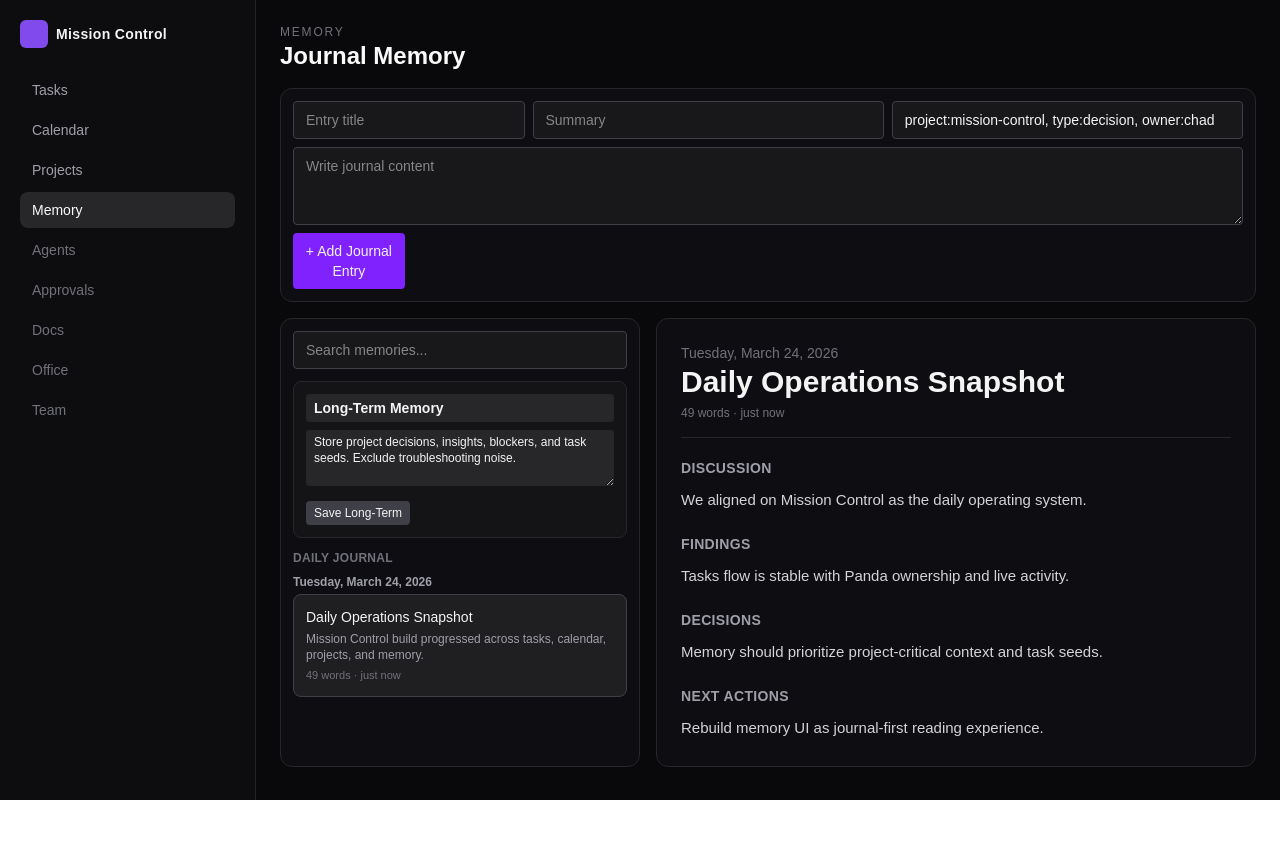
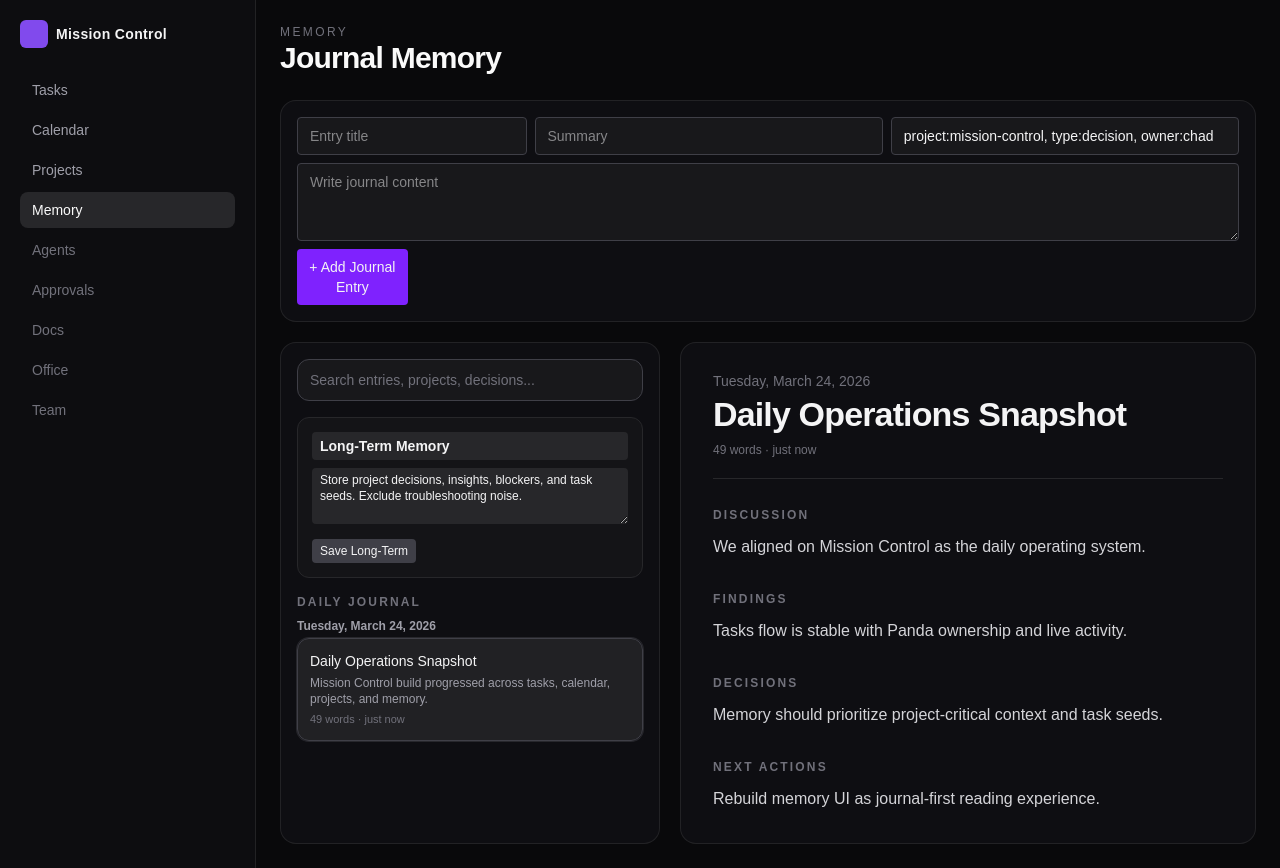
Before and after one commit to maltch1977/mission_control, a Next.js app in the folder mission-control/: page /memory in a window 1280 px wide. Before the commit the page ends 800 px from the top, so only its background shows below. Built offline with nearby package versions, Linux system fonts and the light colour scheme; no server answers; the database is empty.

Commit message:
style: polish memory journal typography and layout to match reference aesthetic

```diff
--- a/mission-control/src/app/memory/page.tsx
+++ b/mission-control/src/app/memory/page.tsx
@@ -189,12 +189,12 @@ export default function MemoryPage() {
         <Sidebar />
 
         <main className="flex-1 p-4 md:p-6">
-          <header className="mb-4">
-            <p className="text-xs uppercase tracking-[0.15em] text-zinc-500">Memory</p>
-            <h1 className="text-2xl font-semibold text-zinc-50">Journal Memory</h1>
+          <header className="mb-6">
+            <p className="text-xs uppercase tracking-[0.2em] text-zinc-500">Memory</p>
+            <h1 className="text-3xl font-semibold tracking-tight text-zinc-50">Journal Memory</h1>
           </header>
 
-          <section className="mb-4 rounded-xl border border-zinc-800 bg-[#0e0e12] p-3">
+          <section className="mb-5 rounded-2xl border border-zinc-800/80 bg-[#0e0e12] p-4">
             <form className="grid gap-2 md:grid-cols-8" onSubmit={addEntry}>
               <input value={title} onChange={(e) => setTitle(e.target.value)} className="md:col-span-2 rounded border border-zinc-700 bg-zinc-900 px-3 py-2 text-sm" placeholder="Entry title" />
               <input value={summary} onChange={(e) => setSummary(e.target.value)} className="md:col-span-3 rounded border border-zinc-700 bg-zinc-900 px-3 py-2 text-sm" placeholder="Summary" />
@@ -204,22 +204,22 @@ export default function MemoryPage() {
             </form>
           </section>
 
-          <div className="grid gap-4 xl:grid-cols-[360px_1fr]">
-            <aside className="rounded-xl border border-zinc-800 bg-[#0e0e12] p-3">
+          <div className="grid gap-5 xl:grid-cols-[380px_1fr]">
+            <aside className="rounded-2xl border border-zinc-800/80 bg-[#0e0e12] p-4">
               <input
                 value={query}
                 onChange={(e) => setQuery(e.target.value)}
-                placeholder="Search memories..."
-                className="mb-3 w-full rounded border border-zinc-700 bg-zinc-900 px-3 py-2 text-sm"
+                placeholder="Search entries, projects, decisions..."
+                className="mb-4 w-full rounded-xl border border-zinc-700 bg-zinc-900 px-3 py-2.5 text-sm text-zinc-200 placeholder:text-zinc-500"
               />
 
-              <div className="mb-3 rounded-lg border border-zinc-800 bg-zinc-900/70 p-3">
+              <div className="mb-4 rounded-xl border border-zinc-800 bg-zinc-900/70 p-3.5">
                 <input value={longTerm.title} onChange={(e) => setLongTerm((p) => ({ ...p, title: e.target.value }))} className="w-full rounded bg-zinc-800 px-2 py-1 text-sm font-semibold" />
                 <textarea value={longTerm.summary} onChange={(e) => setLongTerm((p) => ({ ...p, summary: e.target.value }))} className="mt-2 w-full rounded bg-zinc-800 px-2 py-1 text-xs" rows={3} />
                 <button onClick={saveLongTerm} className="mt-2 rounded bg-zinc-700 px-2 py-1 text-xs">Save Long-Term</button>
               </div>
 
-              <p className="mb-2 text-xs font-semibold uppercase tracking-wide text-zinc-500">Daily Journal</p>
+              <p className="mb-2 text-xs font-semibold uppercase tracking-[0.18em] text-zinc-500">Daily Journal</p>
               <div className="space-y-3">
                 {grouped.map(([date, items]) => (
                   <div key={date}>
@@ -230,10 +230,10 @@ export default function MemoryPage() {
                           key={entry.id}
                           type="button"
                           onClick={() => setSelectedId(entry.id)}
-                          className={`w-full rounded-lg border p-3 text-left ${
+                          className={`w-full rounded-xl border px-3 py-3 text-left transition ${
                             selected?.id === entry.id
-                              ? "border-zinc-700 bg-zinc-800/70"
-                              : "border-zinc-800 bg-zinc-900/50 hover:bg-zinc-800/40"
+                              ? "border-zinc-700 bg-zinc-800/75 shadow-[0_0_0_1px_rgba(113,113,122,0.25)]"
+                              : "border-zinc-800 bg-zinc-900/50 hover:border-zinc-700 hover:bg-zinc-800/40"
                           }`}
                         >
                           <p className="text-sm font-medium text-zinc-100">{entry.title}</p>
@@ -247,24 +247,26 @@ export default function MemoryPage() {
               </div>
             </aside>
 
-            <section className="rounded-xl border border-zinc-800 bg-[#0e0e12] p-6">
+            <section className="rounded-2xl border border-zinc-800/80 bg-[#0e0e12] px-8 py-7">
               {selected ? (
                 <>
-                  <div className="mb-5 border-b border-zinc-800 pb-4">
+                  <div className="mb-7 border-b border-zinc-800 pb-5">
                     <p className="text-sm text-zinc-500">{formatDate(selected.date_key)}</p>
-                    <h2 className="text-3xl font-semibold leading-tight text-zinc-100">{selected.title}</h2>
-                    <p className="mt-1 text-xs text-zinc-500">{selected.word_count} words · {selected.updated_ago}</p>
+                    <h2 className="mt-1 text-[34px] font-semibold leading-[1.15] tracking-tight text-zinc-100">
+                      {selected.title}
+                    </h2>
+                    <p className="mt-2 text-xs text-zinc-500">{selected.word_count} words · {selected.updated_ago}</p>
                   </div>
 
-                  <div className="space-y-5">
+                  <div className="space-y-7">
                     {sectionize(selected.content).map((sec, idx) => (
                       <article key={idx}>
-                        <h3 className="mb-2 text-sm font-semibold uppercase tracking-wide text-zinc-400">{sec.heading}</h3>
-                        <p className="whitespace-pre-wrap text-[15px] leading-7 text-zinc-300">{sec.body.trim()}</p>
+                        <h3 className="mb-2 text-xs font-semibold uppercase tracking-[0.18em] text-zinc-500">{sec.heading}</h3>
+                        <p className="whitespace-pre-wrap text-[16px] leading-8 text-zinc-300">{sec.body.trim()}</p>
                       </article>
                     ))}
                     {sectionize(selected.content).length === 0 && (
-                      <p className="whitespace-pre-wrap text-[15px] leading-7 text-zinc-300">{selected.content}</p>
+                      <p className="whitespace-pre-wrap text-[16px] leading-8 text-zinc-300">{selected.content}</p>
                     )}
                   </div>
                 </>
```
